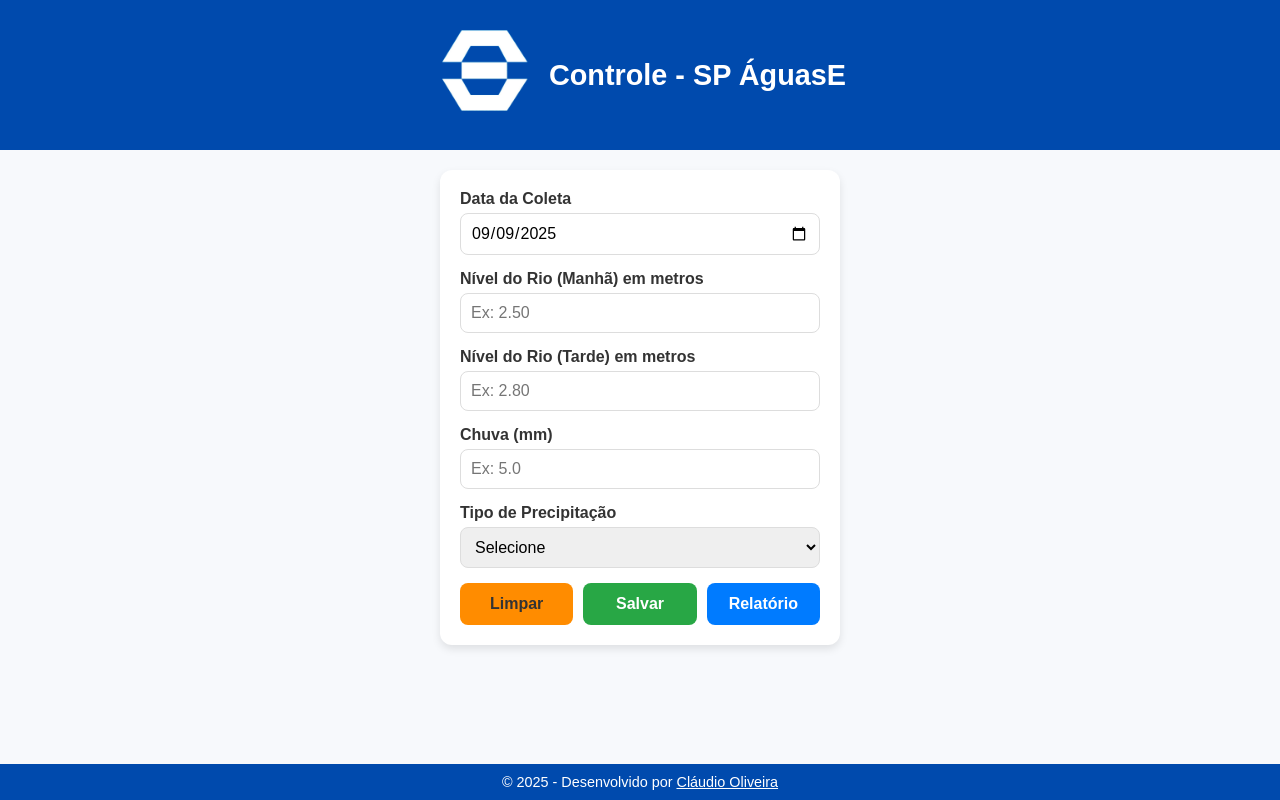
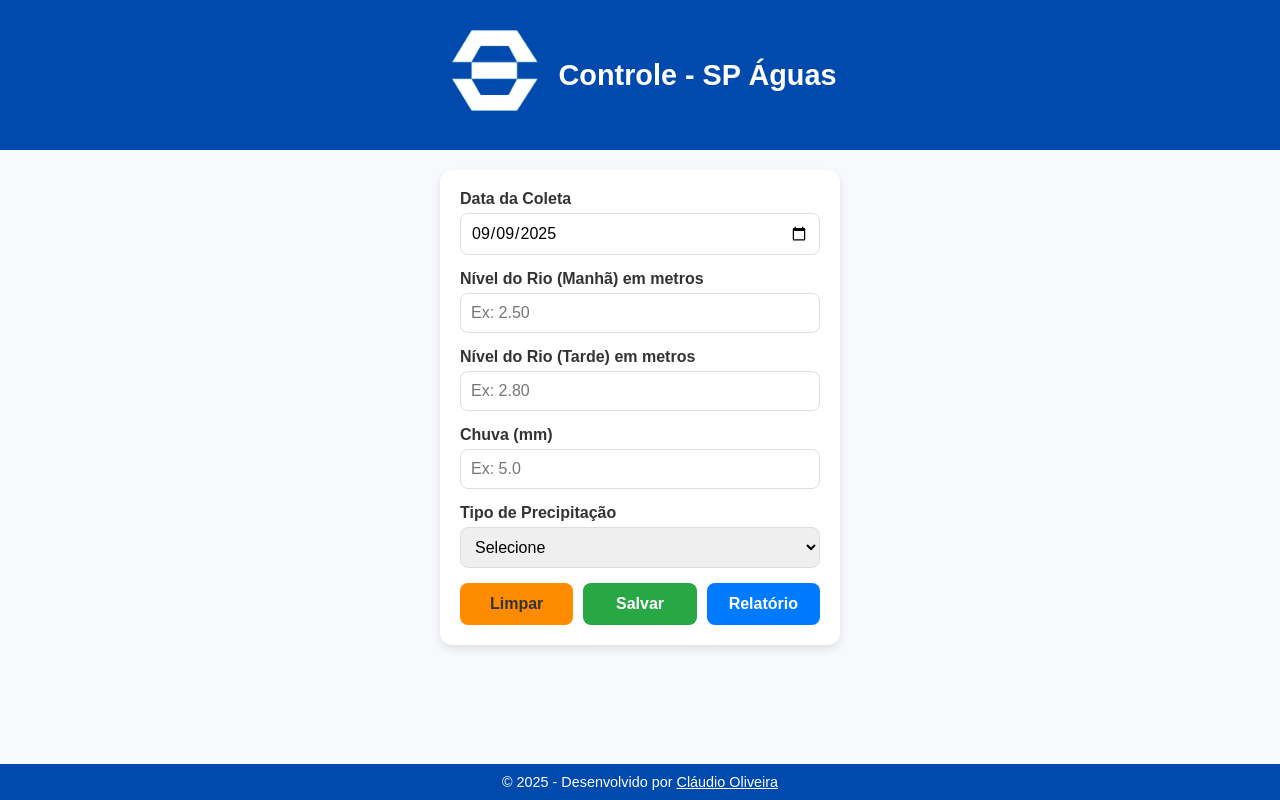
Before and after one commit to claudiohpo/controle-plu-flu, a website: page public/index.html in a window 1280 px wide. Drawn offline with Linux system fonts and the light colour scheme.

Commit message:
ortografia

```diff
--- a/public/index.html
+++ b/public/index.html
@@ -19,7 +19,7 @@
   <!-- Cabeçalho -->
   <header class="header-container">
     <img src="/images/logo.png" alt="Logo DAEE" class="logo">
-    <h1 class="title">Controle - SP ÁguasE</h1>
+    <h1 class="title">Controle - SP Águas</h1>
   </header>
 
   <!-- Formulário -->
```
